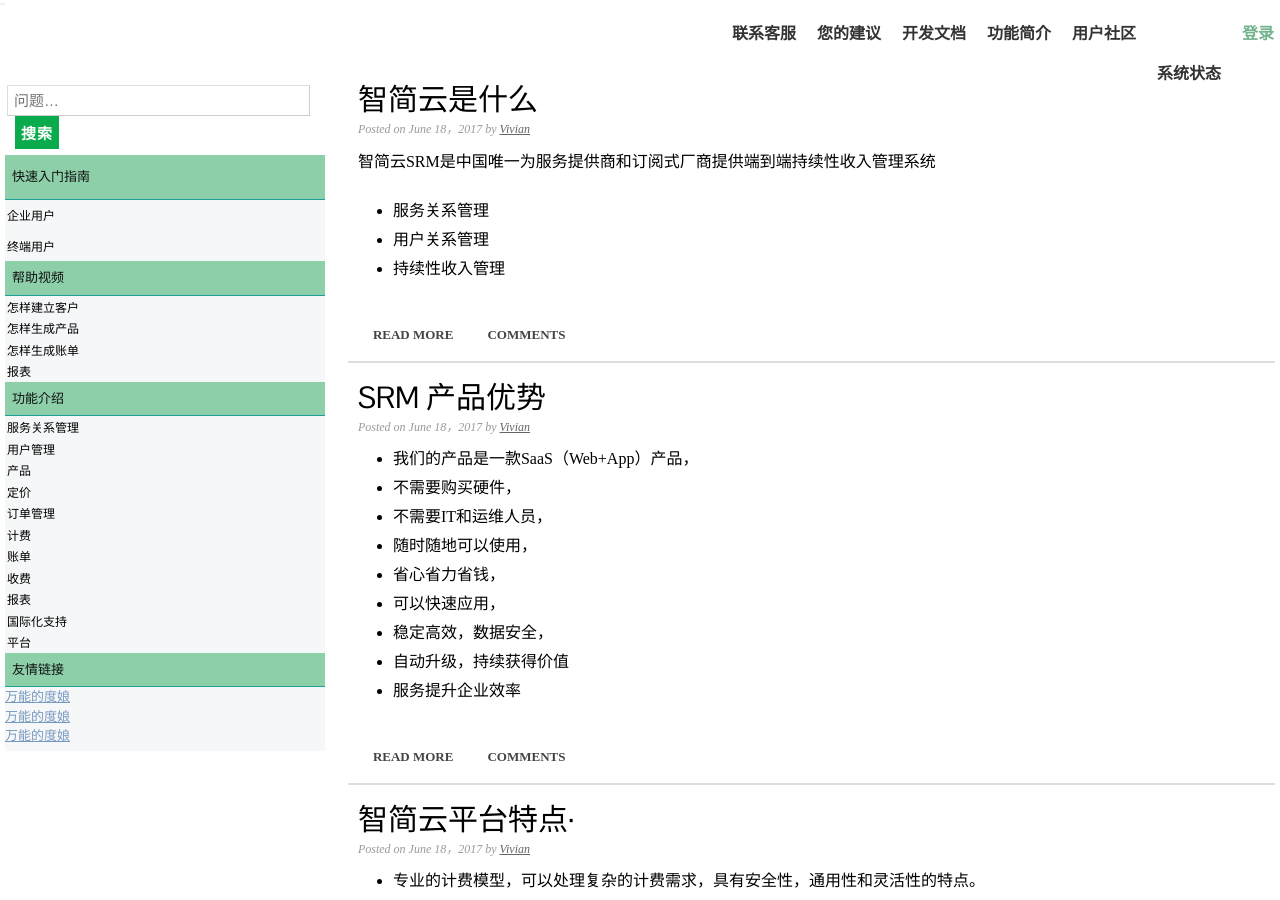
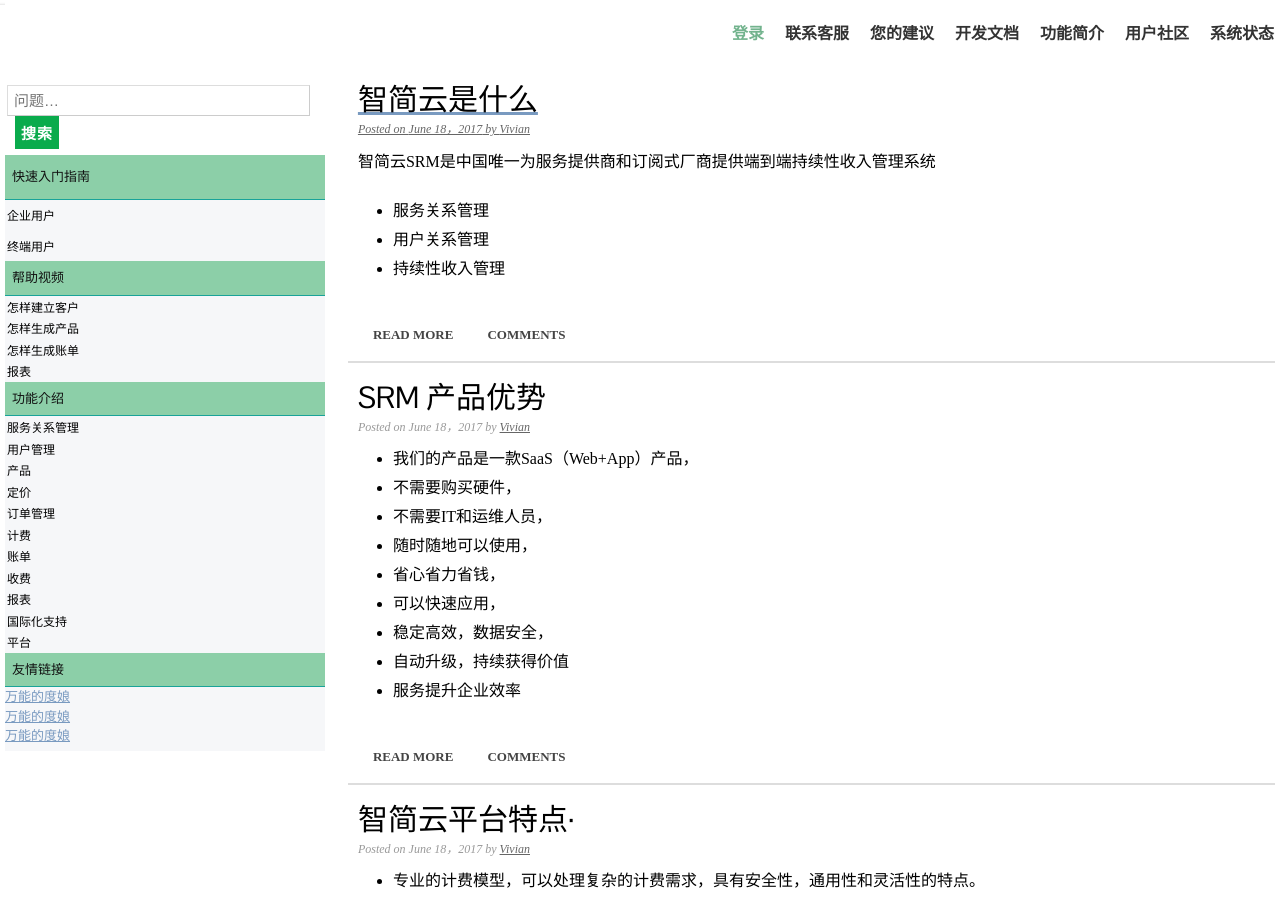
Before and after one commit to dreampivot/slipscloud.github.io, a Jekyll site: the page help/help-index.html, which Jekyll copies as it is, in a window 1280 px wide and 900 px high. Built offline with Jekyll 4.4.1, drawn with Linux system fonts in a browser that asks for light colours.

Commit message:
Update help-index.html

```diff
--- a/help/help-index.html
+++ b/help/help-index.html
@@ -13,13 +13,13 @@
     	<ul>
 
 
-	    <li class="start selected"><a href="https://slipscloud.bitbucket.io/"/>登录</li>
 	    <li><a href="systemstatus.html">系统状态</a></li>
             <li><a href="community.html">用户社区</a></li>
 	    <li><a href="functions.html">功能简介</a></li>
             <li><a href="api.html">开发文档</a></li>
 	    <li><a href="suggestion.html">您的建议</a></li>
             <li><a href="support.html">联系客服</a></li>
+    	    <li class="start selected"><a href="https://slipscloud.bitbucket.io/"/>登录</li>
 
 
         </ul>
```
